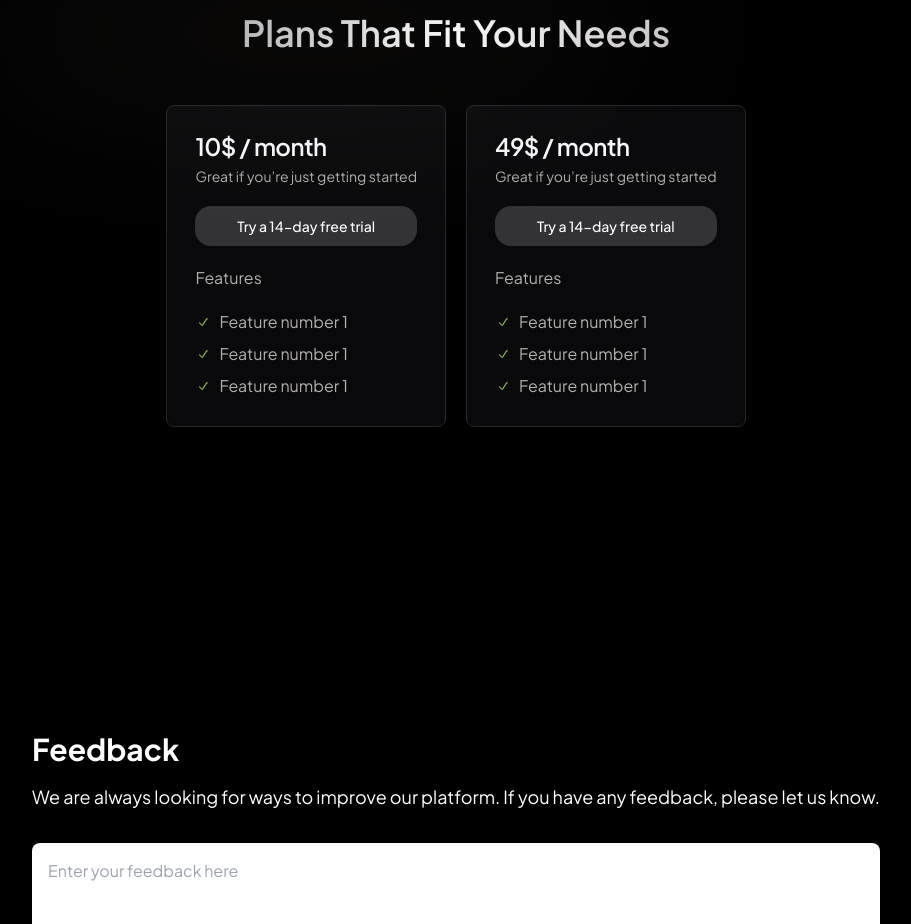
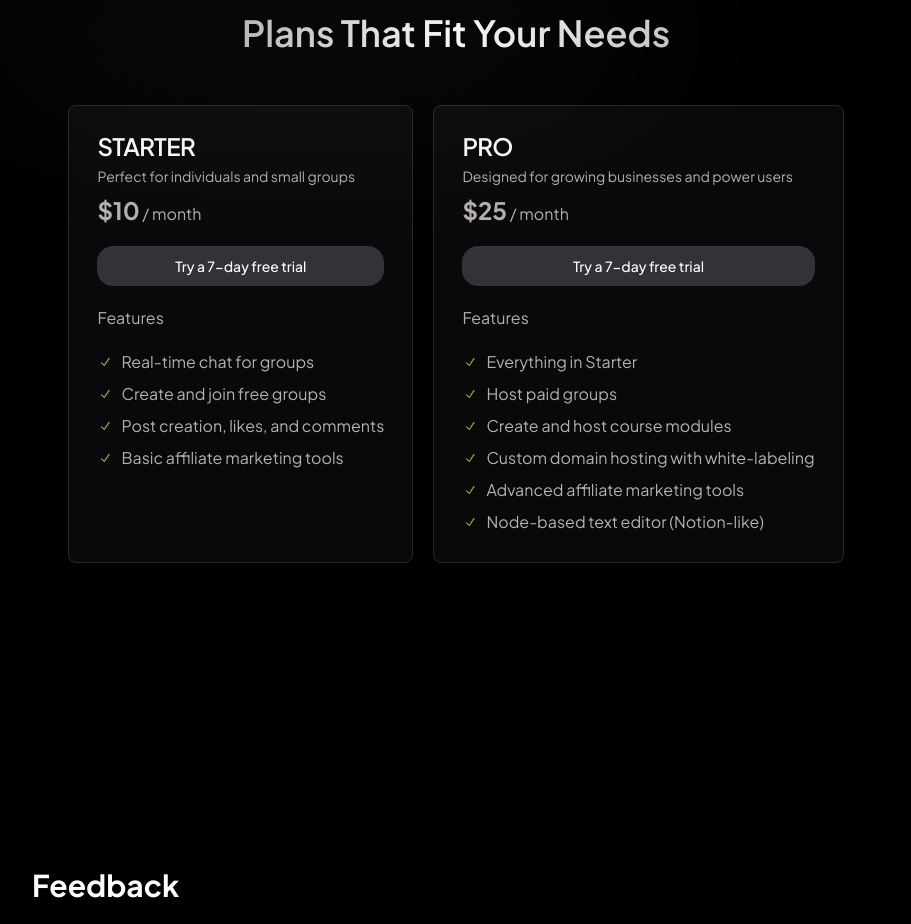
Before and after one commit to ArslanKamchybekov/expertize, a Next.js app: page / in a window 1280 px wide. Shown: the part 1400-2324 px from the top of the page, without its empty margins (184-1095 px from the left). Built offline with nearby package versions, Linux system fonts and the light colour scheme; no server answers.

Commit message:
feat: for prod

```diff
--- a/src/app/(landing)/_components/navbar/index.tsx
+++ b/src/app/(landing)/_components/navbar/index.tsx
@@ -27,7 +27,6 @@ const LandingPageNavbar = (props: Props) => {
                         variant="destructive"
                         className="bg-white text-black rounded-2xl flex gap-2 border-themeGray hover:bg-themeGray hover:text-white"
                     >
-                        {/* <Logout /> */}
                         Sign Up
                     </Button>
                 </Link>
--- a/src/app/(landing)/_components/pricing/index.tsx
+++ b/src/app/(landing)/_components/pricing/index.tsx
@@ -22,18 +22,22 @@ export const PricingSection = (props: Props) => {
                 </GradientText>
             </BackdropGradient>
             <div className="flex flex-col md:flex-row gap-5">
+                {/* Starter Plan */}
                 <Card className="p-7 mt-10 md:w-auto w-full bg-themeBlack border-themeGray">
                     <div className="flex flex-col gap-2">
-                        <CardTitle>10$ / month</CardTitle>
+                        <CardTitle>STARTER</CardTitle>
                         <CardDescription className="text-[#B4B0AE]">
-                            Great if you’re just getting started
+                            Perfect for individuals and small groups
                         </CardDescription>
+                        <p className="text-[#B4B0AE]">
+                            <span className="text-2xl font-bold">$10</span> / month
+                        </p>
                         <Link href="#" className="w-full mt-3">
                             <Button
                                 variant="default"
                                 className="bg-[#333337] w-full rounded-2xl text-white hover:text-[#333337]"
                             >
-                                Try a 14-day free trial
+                                Try a 7-day free trial
                             </Button>
                         </Link>
                     </div>
@@ -41,31 +45,39 @@ export const PricingSection = (props: Props) => {
                         <p>Features</p>
                         <span className="flex gap-2 mt-3 items-center">
                             <Check />
-                            Feature number 1
+                            Real-time chat for groups
                         </span>
                         <span className="flex gap-2 items-center">
                             <Check />
-                            Feature number 1
+                            Create and join free groups
                         </span>
                         <span className="flex gap-2 items-center">
                             <Check />
-                            Feature number 1
+                            Post creation, likes, and comments
+                        </span>
+                        <span className="flex gap-2 items-center">
+                            <Check />
+                            Basic affiliate marketing tools
                         </span>
                     </div>
                 </Card>
 
+                {/* Pro Plan */}
                 <Card className="p-7 mt-10 md:w-auto w-full bg-themeBlack border-themeGray">
                     <div className="flex flex-col gap-2">
-                        <CardTitle>49$ / month</CardTitle>
+                        <CardTitle>PRO</CardTitle>
                         <CardDescription className="text-[#B4B0AE]">
-                            Great if you’re just getting started
+                            Designed for growing businesses and power users
                         </CardDescription>
+                        <p className="text-[#B4B0AE]">
+                            <span className="text-2xl font-bold">$25</span> / month
+                        </p>
                         <Link href="#" className="w-full mt-3">
                             <Button
                                 variant="default"
                                 className="bg-[#333337] w-full rounded-2xl text-white hover:text-[#333337]"
                             >
-                                Try a 14-day free trial
+                                Try a 7-day free trial
                             </Button>
                         </Link>
                     </div>
@@ -73,15 +85,27 @@ export const PricingSection = (props: Props) => {
                         <p>Features</p>
                         <span className="flex gap-2 mt-3 items-center">
                             <Check />
-                            Feature number 1
+                            Everything in Starter
                         </span>
                         <span className="flex gap-2 items-center">
                             <Check />
-                            Feature number 1
+                            Host paid groups
                         </span>
                         <span className="flex gap-2 items-center">
                             <Check />
-                            Feature number 1
+                            Create and host course modules
+                        </span>
+                        <span className="flex gap-2 items-center">
+                            <Check />
+                            Custom domain hosting with white-labeling
+                        </span>
+                        <span className="flex gap-2 items-center">
+                            <Check />
+                            Advanced affiliate marketing tools
+                        </span>
+                        <span className="flex gap-2 items-center">
+                            <Check />
+                            Node-based text editor (Notion-like)
                         </span>
                     </div>
                 </Card>
```
